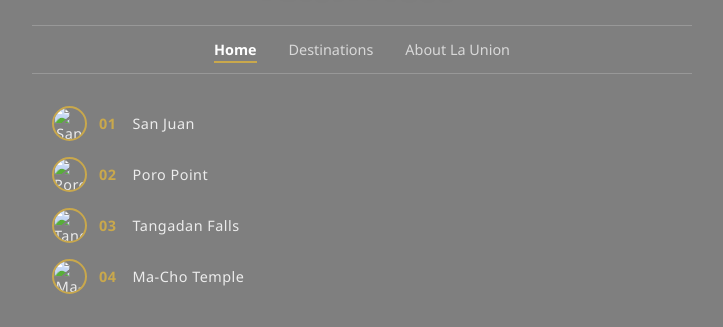
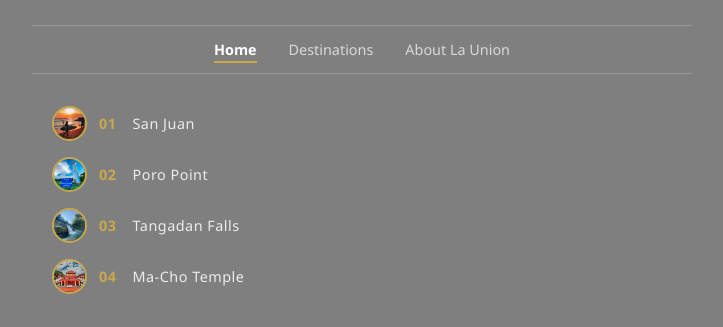
Before and after one commit to venzcalimlim31-rgb/LU-PANG-HERITAGE, a plain HTML site: page index.html in a window 1280 px wide. Shown: the part 207-534 px from the top of the page, without its empty margins (278-1001 px from the left). Drawn offline with Linux system fonts and the light colour scheme.

Commit message:
Update index.html

```diff
--- a/index.html
+++ b/index.html
@@ -10,20 +10,14 @@
     <meta name="keywords" content="La Union, Philippines, Heritage, San Juan, Poro Point, Tangadan Falls, Ma-Cho Temple" />
     <meta name="author" content="La Union Heritage" />
 
-    <!-- ===== OPEN GRAPH META TAGS (for social media) ===== -->
+    <!-- ===== OPEN GRAPH META TAGS ===== -->
     <meta property="og:title" content="La Union Heritage - Home" />
     <meta property="og:description" content="Discover the rich heritage and culture of La Union, Philippines." />
     <meta property="og:type" content="website" />
     <meta property="og:url" content="https://venzcalimlim31-rgb.github.io/LU-PANG-HERITAGE/" />
 
-    <!-- ===== CACHE CONTROL ===== -->
-    <meta http-equiv="Cache-Control" content="public, max-age=31536000" />
-
     <!-- ===== CSS ===== -->
     <link rel="stylesheet" href="style.css" />
-
-    <!-- ===== PRELOAD BACKGROUND IMAGE ===== -->
-    <link rel="preload" as="image" href="images/pangasinan-bg.png" />
 </head>
 <body>
     <div class="container">
@@ -44,25 +38,25 @@
         <section class="destinations" aria-label="Featured Destinations">
             <a href="destinations.html#sanjuan" class="item-link">
                 <div class="item">
-                    <img src="images/sanjuan.png" alt="San Juan Surfing Destination" class="dest-icon" loading="lazy" width="35" height="35" />
+                    <img src="images/sanjuan.jpg" alt="San Juan Surfing Destination" class="dest-icon" />
                     <span class="number">01</span> San Juan
                 </div>
             </a>
             <a href="destinations.html#poropoint" class="item-link">
                 <div class="item">
-                    <img src="images/poropoint.png" alt="Poro Point Lighthouse and Beach" class="dest-icon" loading="lazy" width="35" height="35" />
+                    <img src="images/poropoint.jpg" alt="Poro Point Lighthouse and Beach" class="dest-icon" />
                     <span class="number">02</span> Poro Point
                 </div>
             </a>
             <a href="destinations.html#tangadan" class="item-link">
                 <div class="item">
-                    <img src="images/tangadanfalls.png" alt="Tangadan Falls Natural Waterfall" class="dest-icon" loading="lazy" width="35" height="35" />
+                    <img src="images/tangadanfalls.jpg" alt="Tangadan Falls Natural Waterfall" class="dest-icon" />
                     <span class="number">03</span> Tangadan Falls
                 </div>
             </a>
             <a href="destinations.html#machotemple" class="item-link">
                 <div class="item">
-                    <img src="images/matchotemple.png" alt="Ma-Cho Temple Cultural Landmark" class="dest-icon" loading="lazy" width="35" height="35" />
+                    <img src="images/matchotemple.jpg" alt="Ma-Cho Temple Cultural Landmark" class="dest-icon" />
                     <span class="number">04</span> Ma-Cho Temple
                 </div>
             </a>
```
